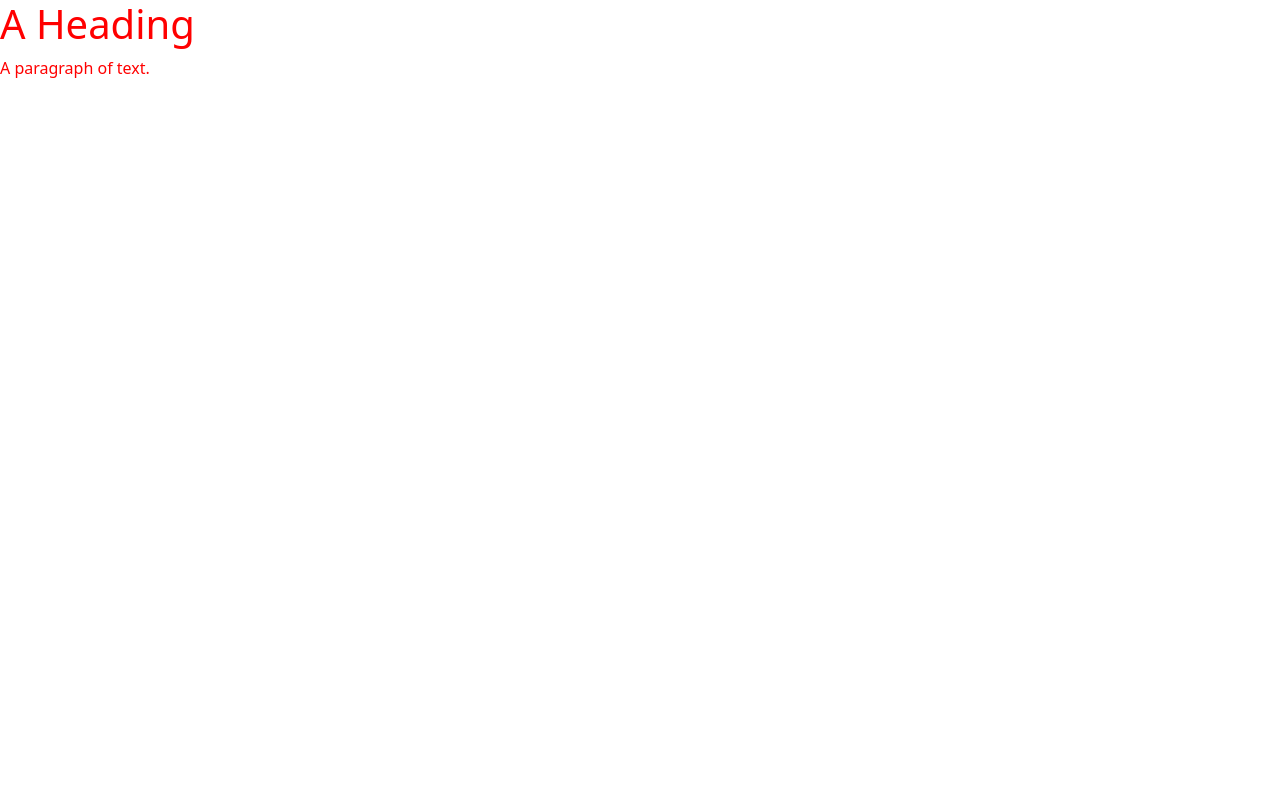
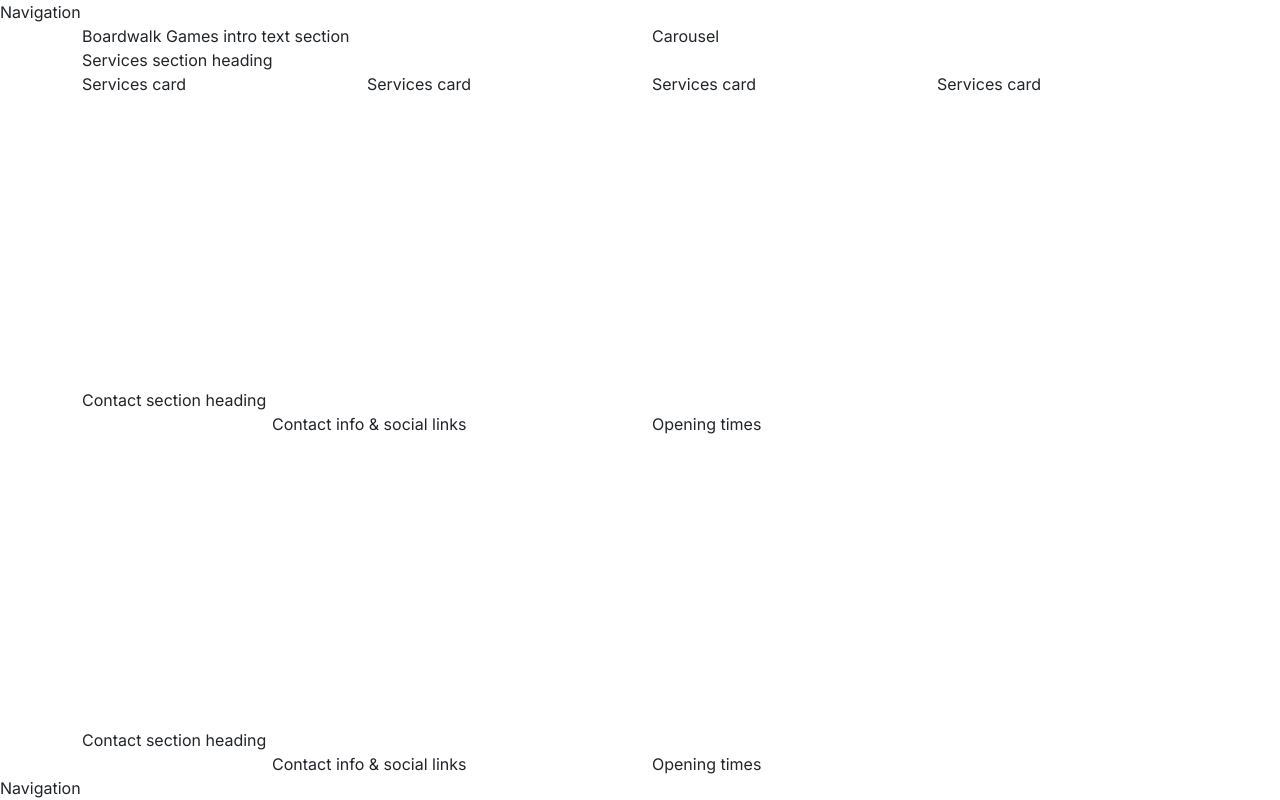
Before and after one commit to Ben8373/Boardwalk-Games, a plain HTML site: page index.html in a window 1280 px wide. Drawn offline with nearby package versions, Linux system fonts and the light colour scheme; a web font is replaced by a local one.

Commit message:
add homepage boilerplate

```diff
--- a/assets/css/style.css
+++ b/assets/css/style.css
@@ -1,9 +1,26 @@
-@import url('https://fonts.googleapis.com/css2?family=Roboto:wght@400;700&display=swap');
+@import url("https://fonts.googleapis.com/css2?family=Roboto:wght@400;700&display=swap");
+/* CSS variables */
+:root {
+  --primary-font: "Inter", sans-serif;
+  --secondary-font: "Macondo", cursive;
+  --primary-color: #3a2620; /* Dark Brown */
+  --secondary-color: #aa9581; /* light brown */
+  --highlight-color: #416a8e; /* blue */
+  --highlight-color-light: #7a9fc2; /* light blue */
+}
 
-h1 *{
-    font-family: Roboto,Macondo;
+/* Global styles */
+body {
+  font-family: var(--primary-font);
 }
-body {
-    color: red;
 
+h1,
+h2,
+h3 {
+  font-family: var(--secondary-font);
+  color: var(--primary-color);
 }
+
+.sub-heading-color {
+    color: var(--highlight-color);
+}
--- a/index.html
+++ b/index.html
@@ -3,7 +3,15 @@
   <head>
     <meta charset="UTF-8" />
     <meta name="viewport" content="width=device-width, initial-scale=1.0" />
-    <title>Boardwalk</title>
+    <meta name="description"
+        content="Boardwalk Games, your ultimate gaming retreat!  Perfect for casual gamers, enthusiasts, and student gatherings.  Visit us for your next adventure in board gaming.">
+    <title>Boardwalk Games | Home</title>
+
+     <!-- favicons generated by favicon.io -->
+    <link rel="apple-touch-icon" sizes="180x180" href="assets/images/apple-touch-icon.png">
+    <link rel="icon" type="image/png" sizes="32x32" href="assets/images/favicon-32x32.png">
+    <link rel="icon" type="image/png" sizes="16x16" href="assets/images/favicon-16x16.png">
+
     <link
       href="https://cdn.jsdelivr.net/npm/bootstrap@5.0.2/dist/css/bootstrap.min.css"
       rel="stylesheet"
@@ -15,13 +23,74 @@
     <link href="https://fonts.googleapis.com/css2?family=Inter:ital,opsz,wght@0,14..32,100..900;1,14..32,100..900&family=Macondo&display=swap"
       rel="stylesheet"
     />
-    <script
-      src="https://kit.fontawesome.com/d09a5c4de7.js"
+
+      <script src="https://kit.fontawesome.com/d09a5c4de7.js"
       crossorigin="anonymous"
     ></script>
   </head>
-  <body>
-    <h1>A Heading</h1>
-    <p>A paragraph of text.</p>
+
+  <!-- Classes on body set to work with mt-auto on footer to ensure it always stays at the bottom of the page -->
+  <body class="d-flex flex-column min-vh-100">
+    <!-- Navigation -->
+    <div>Navigation</div>
+
+  <!-- Header with carousel -->
+    <header class="container">
+        <div class="row">
+            <div class="col-12 col-xl-6">Boardwalk Games intro text section</div>
+            <div class="col-12 col-xl-6">Carousel</div>
+        </div>
+    </header>
+
+    <!-- main element to hold all key sections of the home page. It is not part of the grid structure -->
+    <main>
+        <!-- Services section -->
+        <section class="container">
+            <div class="row">
+                <div class="col-12">Services section heading</div>
+                <div class="col-12 col-md-6 col-xl-3">Services card</div>
+                <div class="col-12 col-md-6 col-xl-3">Services card</div>
+                <div class="col-12 col-md-6 col-xl-3">Services card</div>
+                <div class="col-12 col-md-6 col-xl-3">Services card</div>
+            </div>
+        </section>
+    </main>
+    <!-- Footer / contact section -->
+    <!-- mt-auto added to push footer to the bottom of the page -->
+    <footer class="mt-auto">
+        <div class="container">
+            <div class="row justify-content-center">
+                <div class="col-12">Contact section heading</div>
+                <!-- Contact info -->
+                <div class="col-12 col-md-6 col-xl-4">Contact info & social links</div>
+                <!-- Opening times -->
+                <div class="col-12 col-md-6 col-xl-4">Opening times</div>
+            </div>
+        </div>
+
+    </footer><!-- Footer / contact section -->
+    <!-- mt-auto added to push footer to the bottom of the page -->
+    <footer class="mt-auto">
+        <div class="container">
+            <div class="row justify-content-center">
+                <div class="col-12">Contact section heading</div>
+                <!-- Contact info -->
+                <div class="col-12 col-md-6 col-xl-4">Contact info & social links</div>
+                <!-- Opening times -->
+                <div class="col-12 col-md-6 col-xl-4">Opening times</div>
+            </div>
+        </div>
+    </footer>
+  <!-- Bootstrap JS -->
+    <script src="https://cdn.jsdelivr.net/npm/bootstrap@5.3.3/dist/js/bootstrap.bundle.min.js"
+        integrity="sha384-YvpcrYf0tY3lHB60NNkmXc5s9fDVZLESaAA55NDzOxhy9GkcIdslK1eN7N6jIeHz" crossorigin="anonymous">
+        </script>
+
+    <!-- Font Awesome kit -->
+    <script src="https://kit.fontawesome.com/aa9af45995.js" crossorigin="anonymous"></script>
+
+</body>
+    <!-- Navigation -->
+    <div>Navigation</div>
   </body>
 </html>
```
